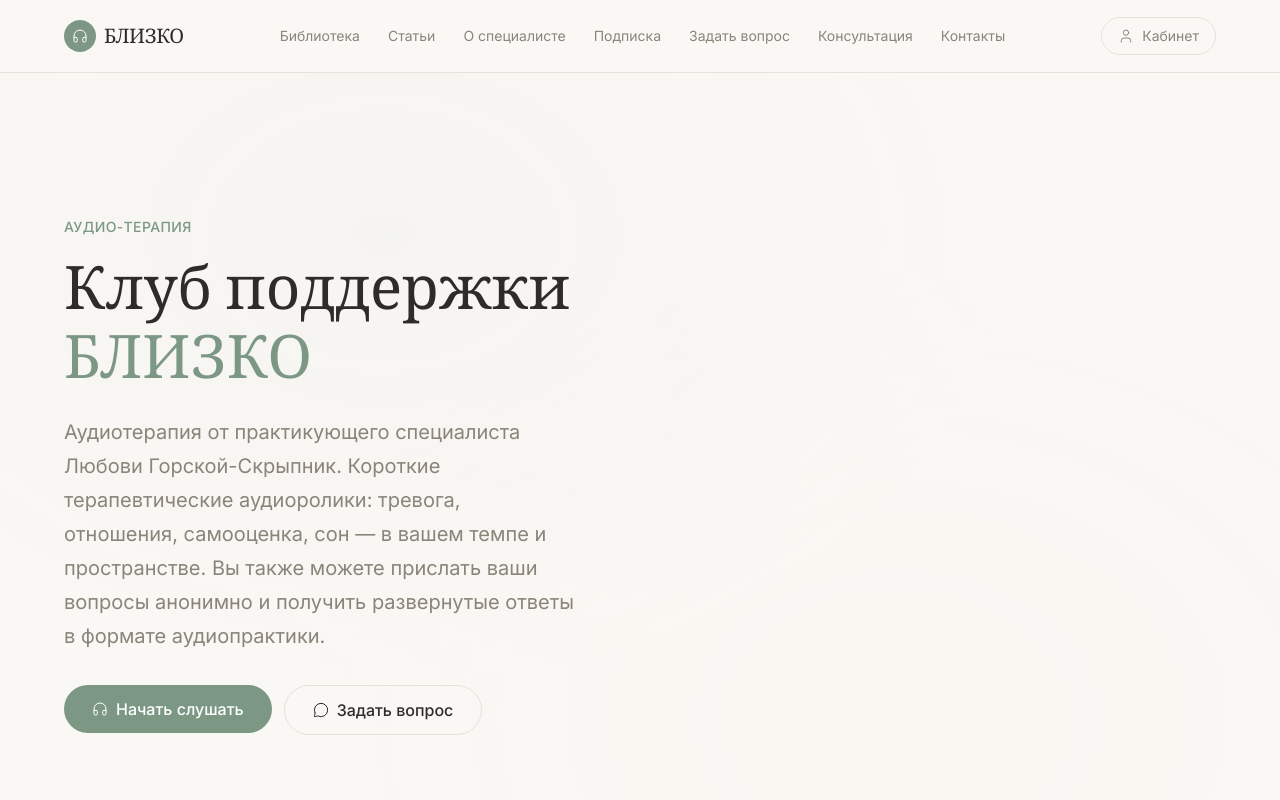
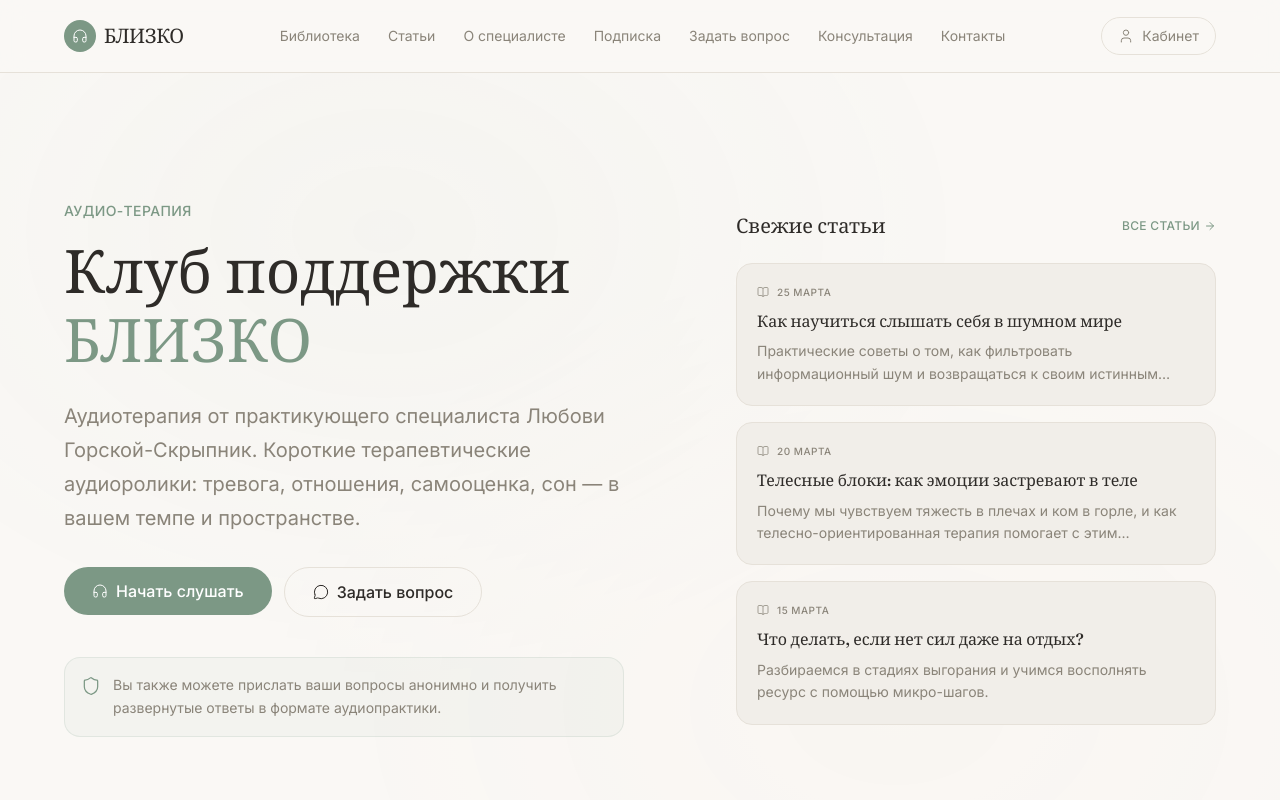
Before and after one commit to netbounce19-hash/blizko, a Next.js app: page / in a window 1280 px wide. Shown: the top 800 px of the page. Built offline with nearby package versions, Linux system fonts and the light colour scheme.

Commit message:
feat: redesign hero section with feed and disclaimer

```diff
--- a/app/page.tsx
+++ b/app/page.tsx
@@ -16,7 +16,7 @@ import { AudioCard } from "@/components/ui/AudioCard";
 import { AudioPlayer } from "@/components/ui/AudioPlayer";
 import { Modal, BottomSheet } from "@/components/ui/Modal";
 import { SubscriptionPaywall } from "@/components/ui/SubscriptionPaywall";
-import { mockTracks, specialistInfo } from "@/lib/mock-data";
+import { mockTracks, specialistInfo, mockArticles } from "@/lib/mock-data";
 
 /* Главная страница платформы «БЛИЗКО» */
 
@@ -47,7 +47,9 @@ export default function HomePage() {
           }}
         />
         <div className="container-site relative">
-          <div className="py-20 md:py-28 lg:py-36 max-w-2xl">
+          <div className="py-16 md:py-24 lg:py-32 grid grid-cols-1 lg:grid-cols-2 gap-12 lg:gap-8 items-center">
+            {/* Левая колонка - Текст и кнопки */}
+            <div className="max-w-xl">
               <p
                 className="text-sm font-medium mb-4 tracking-wide uppercase"
                 style={{ color: "var(--color-accent)" }}
@@ -67,7 +69,7 @@ export default function HomePage() {
                 <span style={{ color: "var(--color-accent)" }}>БЛИЗКО</span>
               </h1>
               <p
-              className="text-lg md:text-xl mb-8 leading-relaxed max-w-lg"
+                className="text-lg md:text-xl mb-8 leading-relaxed"
                 style={{
                   color: "var(--color-text-secondary)",
                   lineHeight: 1.7,
@@ -75,9 +77,9 @@ export default function HomePage() {
               >
                 Аудиотерапия от практикующего специалиста Любови Горской-Скрыпник.
                 Короткие терапевтические аудиоролики: тревога, отношения, самооценка, сон — в вашем темпе и пространстве.
-              Вы также можете прислать ваши вопросы анонимно и получить развернутые ответы в формате аудиопрактики.
               </p>
-            <div className="flex flex-wrap gap-3">
+
+              <div className="flex flex-wrap gap-3 mb-10">
                 <Link href="/library">
                   <Button variant="primary" size="lg">
                     <Headphones className="w-4 h-4" strokeWidth={1.5} />
@@ -90,6 +92,88 @@ export default function HomePage() {
                     Задать вопрос
                   </Button>
                 </Link>
+              </div>
+
+              {/* Сноска - Дисклеймер */}
+              <div
+                className="flex items-start gap-3 p-4 rounded-2xl"
+                style={{
+                  backgroundColor: "rgba(124, 152, 133, 0.05)",
+                  border: "1px solid rgba(124, 152, 133, 0.15)"
+                }}
+              >
+                <Shield
+                  className="w-5 h-5 flex-shrink-0 mt-0.5"
+                  style={{ color: "var(--color-accent)" }}
+                  strokeWidth={1.5}
+                />
+                <p
+                  className="text-sm leading-relaxed"
+                  style={{ color: "var(--color-text-secondary)" }}
+                >
+                  Вы также можете прислать ваши вопросы анонимно и получить развернутые ответы в формате аудиопрактики.
+                </p>
+              </div>
+            </div>
+
+            {/* Правая колонка - Лента статей */}
+            <div className="lg:pl-12 xl:pl-20">
+              <div className="flex items-center justify-between mb-6">
+                <h3
+                  className="text-lg md:text-xl font-medium"
+                  style={{ fontFamily: "var(--font-heading)", color: "var(--color-text)" }}
+                >
+                  Свежие статьи
+                </h3>
+                <Link
+                  href="/feed"
+                  className="text-xs font-medium uppercase tracking-wide hover:opacity-80 transition-opacity flex items-center gap-1"
+                  style={{ color: "var(--color-accent)" }}
+                >
+                  Все статьи <ArrowRight className="w-3 h-3" strokeWidth={2} />
+                </Link>
+              </div>
+
+              <div className="space-y-4">
+                {mockArticles.slice(0, 3).map(article => (
+                  <Link href={`/feed/${article.slug}`} key={article.id} className="block group">
+                    <article
+                      className="p-5 rounded-2xl transition-all duration-300"
+                      style={{
+                        backgroundColor: "var(--color-surface)",
+                        border: "1px solid var(--color-border)"
+                      }}
+                      onMouseEnter={(e) => {
+                        e.currentTarget.style.borderColor = "var(--color-accent)";
+                        e.currentTarget.style.transform = "translateY(-2px)";
+                        e.currentTarget.style.boxShadow = "var(--shadow-card)";
+                      }}
+                      onMouseLeave={(e) => {
+                        e.currentTarget.style.borderColor = "var(--color-border)";
+                        e.currentTarget.style.transform = "none";
+                        e.currentTarget.style.boxShadow = "none";
+                      }}
+                    >
+                      <div className="flex items-center gap-2 mb-2.5 text-[10px] font-medium uppercase tracking-wider" style={{ color: "var(--color-text-secondary)" }}>
+                        <BookOpen className="w-3 h-3" strokeWidth={1.5} />
+                        <span>{new Date(article.publishedAt).toLocaleDateString("ru-RU", { day: "numeric", month: "long" })}</span>
+                      </div>
+                      <h4
+                        className="text-base font-medium mb-2 transition-opacity"
+                        style={{ color: "var(--color-text)", fontFamily: "var(--font-heading)", lineHeight: 1.4 }}
+                      >
+                        {article.title}
+                      </h4>
+                      <p
+                        className="text-sm line-clamp-2"
+                        style={{ color: "var(--color-text-secondary)", lineHeight: 1.6 }}
+                      >
+                        {article.excerpt}
+                      </p>
+                    </article>
+                  </Link>
+                ))}
+              </div>
             </div>
           </div>
         </div>
```
Lines whose indentation alone changed are shown as unchanged.
